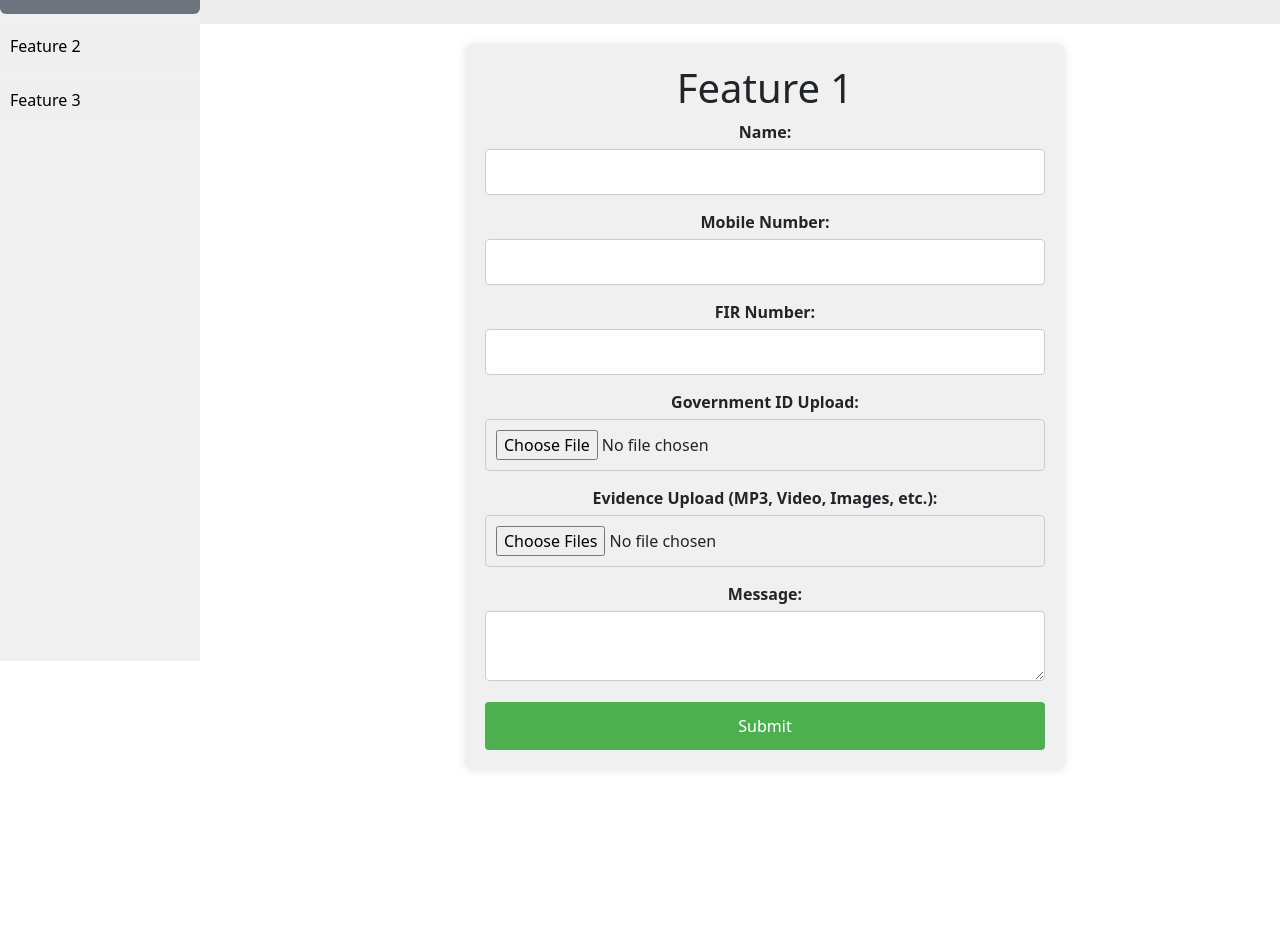
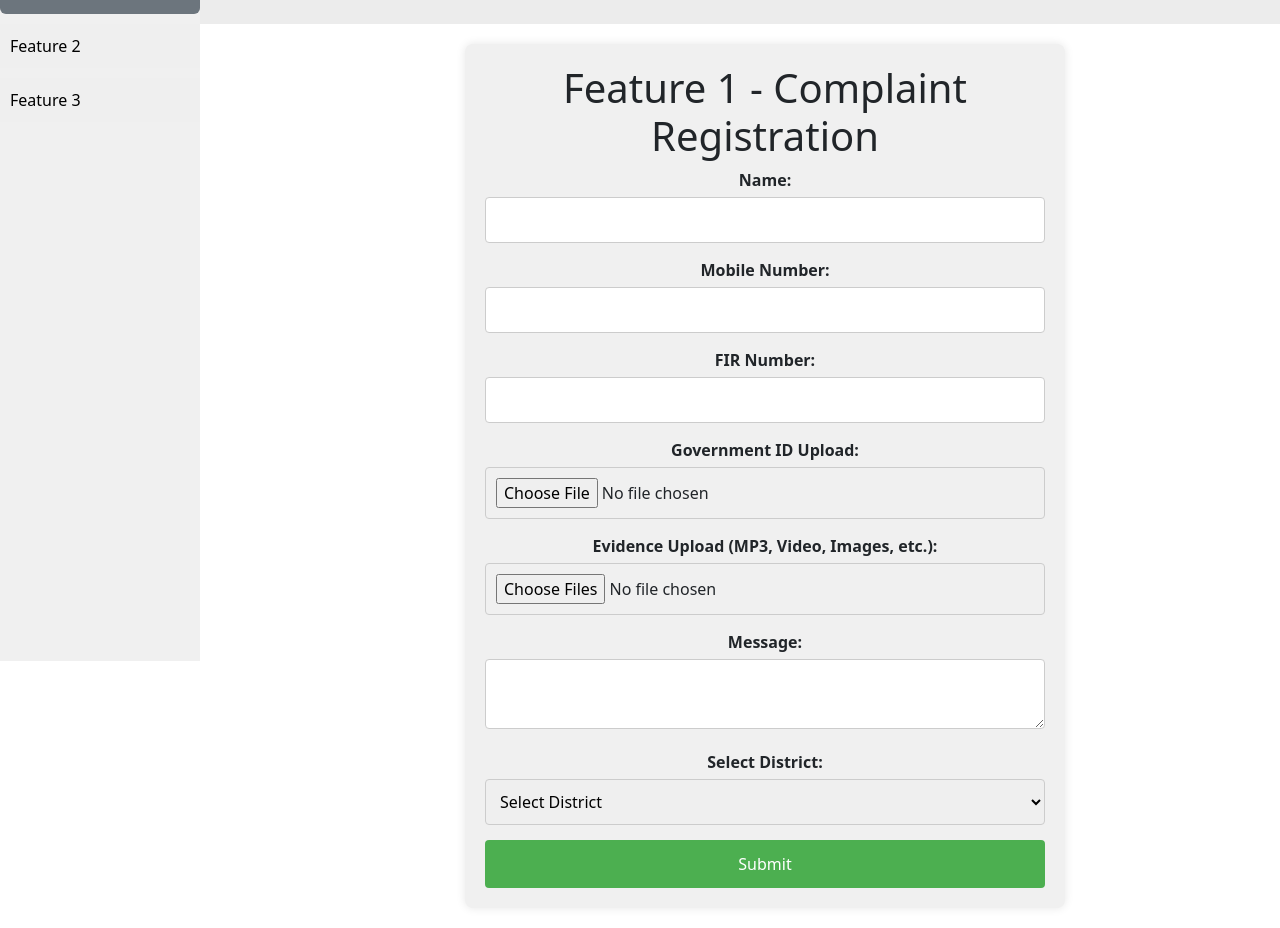
Before and after one commit to Chakridhar2555/GOV-p, a React (Create React App) app in the folder public-portal/: page /feature1/subfeature1 in a window 1280 px wide. Shown: the part 139-1067 px from the top of the page. Before the commit the page ends 929 px from the top, so only its background shows below. Built offline with nearby package versions, Linux system fonts and the light colour scheme.

Commit message:
added all fields

```diff
--- a/public-portal/src/pages/Dropdown/Subfeature1.js
+++ b/public-portal/src/pages/Dropdown/Subfeature1.js
@@ -8,8 +8,21 @@ const Feature1 = () => {
     firNumber: '',
     governmentIdFile: null,
     evidenceFiles: [],
-    message: ''
+    message: '',
+    selectedDistrict: '',
+    selectedPlace: '',
+    selectedPoliceStation: ''
   });
+
+  // Sample data for places, districts, and police stations
+  const districts = {
+    'Andhra Pradesh': {
+      'Place A': ['District A1', 'District A2'],
+      'Place B': ['District B1', 'District B2'],
+      'Place C': ['District C1', 'District C2']
+    }
+    // Add more places and districts as needed
+  };
 
   const handleChange = (e) => {
     const { name, value, files } = e.target;
@@ -31,6 +44,33 @@ const Feature1 = () => {
     }
   };
 
+  const handleDistrictChange = (e) => {
+    const { value } = e.target;
+    setFormData({
+      ...formData,
+      selectedDistrict: value,
+      selectedPlace: '', // Reset selected place when district changes
+      selectedPoliceStation: '' // Reset selected police station when district changes
+    });
+  };
+
+  const handlePlaceChange = (e) => {
+    const { value } = e.target;
+    setFormData({
+      ...formData,
+      selectedPlace: value,
+      selectedPoliceStation: '' // Reset selected police station when place changes
+    });
+  };
+
+  const handlePoliceStationChange = (e) => {
+    const { value } = e.target;
+    setFormData({
+      ...formData,
+      selectedPoliceStation: value
+    });
+  };
+
   const handleSubmit = (e) => {
     e.preventDefault();
     // Handle form submission logic here, e.g., sending data to backend
@@ -42,13 +82,16 @@ const Feature1 = () => {
       firNumber: '',
       governmentIdFile: null,
       evidenceFiles: [],
-      message: ''
+      message: '',
+      selectedDistrict: '',
+      selectedPlace: '',
+      selectedPoliceStation: ''
     });
   };
 
   return (
     <div className="feature-container">
-      <h1>Feature 1</h1>
+      <h1>Feature 1 - Complaint Registration</h1>
       <form className="feature-form" onSubmit={handleSubmit}>
         <div>
           <label>Name:</label>
@@ -109,6 +152,51 @@ const Feature1 = () => {
             required
           />
         </div>
+        <div>
+          <label>Select District:</label>
+          <select
+            name="selectedDistrict"
+            value={formData.selectedDistrict}
+            onChange={handleDistrictChange}
+            required
+          >
+            <option value="">Select District</option>
+            {Object.keys(districts['Andhra Pradesh']).map((district, index) => (
+              <option key={index} value={district}>{district}</option>
+            ))}
+          </select>
+        </div>
+        {formData.selectedDistrict && (
+          <div>
+            <label>Select Place:</label>
+            <select
+              name="selectedPlace"
+              value={formData.selectedPlace}
+              onChange={handlePlaceChange}
+              required
+            >
+              <option value="">Select Place</option>
+              {districts['Andhra Pradesh'][formData.selectedDistrict].map((place, index) => (
+                <option key={index} value={place}>{place}</option>
+              ))}
+            </select>
+          </div>
+        )}
+        {formData.selectedPlace && (
+          <div>
+            <label>Select Police Station:</label>
+            <select
+              name="selectedPoliceStation"
+              value={formData.selectedPoliceStation}
+              onChange={handlePoliceStationChange}
+              required
+            >
+              <option value="">Select Police Station</option>
+              {/* You can dynamically fetch police stations based on selectedPlace */}
+              {/* Example: policeStations[formData.selectedPlace].map(...) */}
+            </select>
+          </div>
+        )}
         <button type="submit">Submit</button>
       </form>
     </div>
--- a/public-portal/src/pages/Dropdown/styles.css
+++ b/public-portal/src/pages/Dropdown/styles.css
@@ -29,7 +29,8 @@
 .feature-form input[type='text'],
 .feature-form input[type='tel'],
 .feature-form input[type='file'],
-  .feature-form textarea {
+.feature-form textarea,
+.feature-form select {
   width: 100%;
   padding: 10px;
   font-size: 16px;
```
Lines whose indentation alone changed are shown as unchanged.
